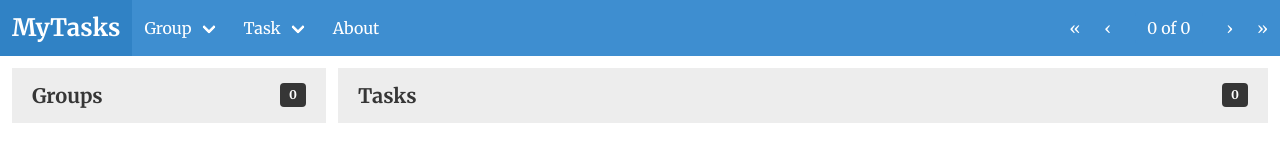
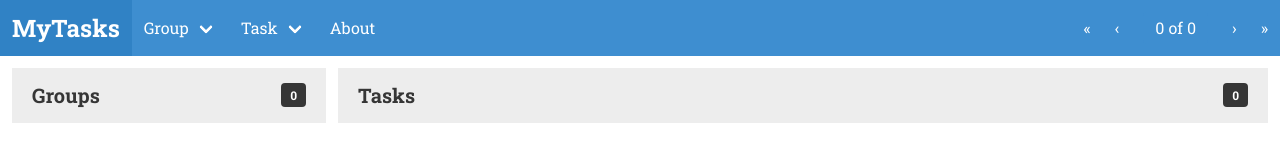
Before and after one commit to zagirovaa/mytasks, a plain HTML site: page src/index.html in a window 1280 px wide. Drawn offline with nearby package versions, Linux system fonts and the light colour scheme; files whose address does not match are found by name.

Commit message:
Changed main font Roboto Slab

```diff
--- a/src/css/style.css
+++ b/src/css/style.css
@@ -1,5 +1,5 @@
 * {
-    font-family: 'Merriweather', serif;
+    font-family: 'Roboto Slab', serif;
 }
 
 html {
--- a/src/index.html
+++ b/src/index.html
@@ -7,7 +7,7 @@
         <link rel="stylesheet" href="https://cdn.jsdelivr.net/npm/bulma@0.9.3/css/bulma.min.css">
         <link rel="preconnect" href="https://fonts.googleapis.com">
         <link rel="preconnect" href="https://fonts.gstatic.com" crossorigin>
-        <link href="https://fonts.googleapis.com/css2?family=Merriweather:wght@400;700&display=swap" rel="stylesheet">
+        <link href="https://fonts.googleapis.com/css2?family=Roboto+Slab:wght@400;700&display=swap" rel="stylesheet">
         <link rel="stylesheet" href="css/style.css">
     </head>
     <body>
--- a/src/templates/base.html
+++ b/src/templates/base.html
@@ -5,7 +5,7 @@
     <link rel="stylesheet" href="https://cdn.jsdelivr.net/npm/bulma@0.9.3/css/bulma.min.css">
     <link rel="preconnect" href="https://fonts.googleapis.com">
     <link rel="preconnect" href="https://fonts.gstatic.com" crossorigin>
-    <link href="https://fonts.googleapis.com/css2?family=Merriweather:wght@400;700&display=swap" rel="stylesheet">
+    <link href="https://fonts.googleapis.com/css2?family=Roboto+Slab:wght@400;700&display=swap" rel="stylesheet">
     <link rel="stylesheet" href="css/style.css">
     <title>{{ app.title }}</title>
 </head>
```
